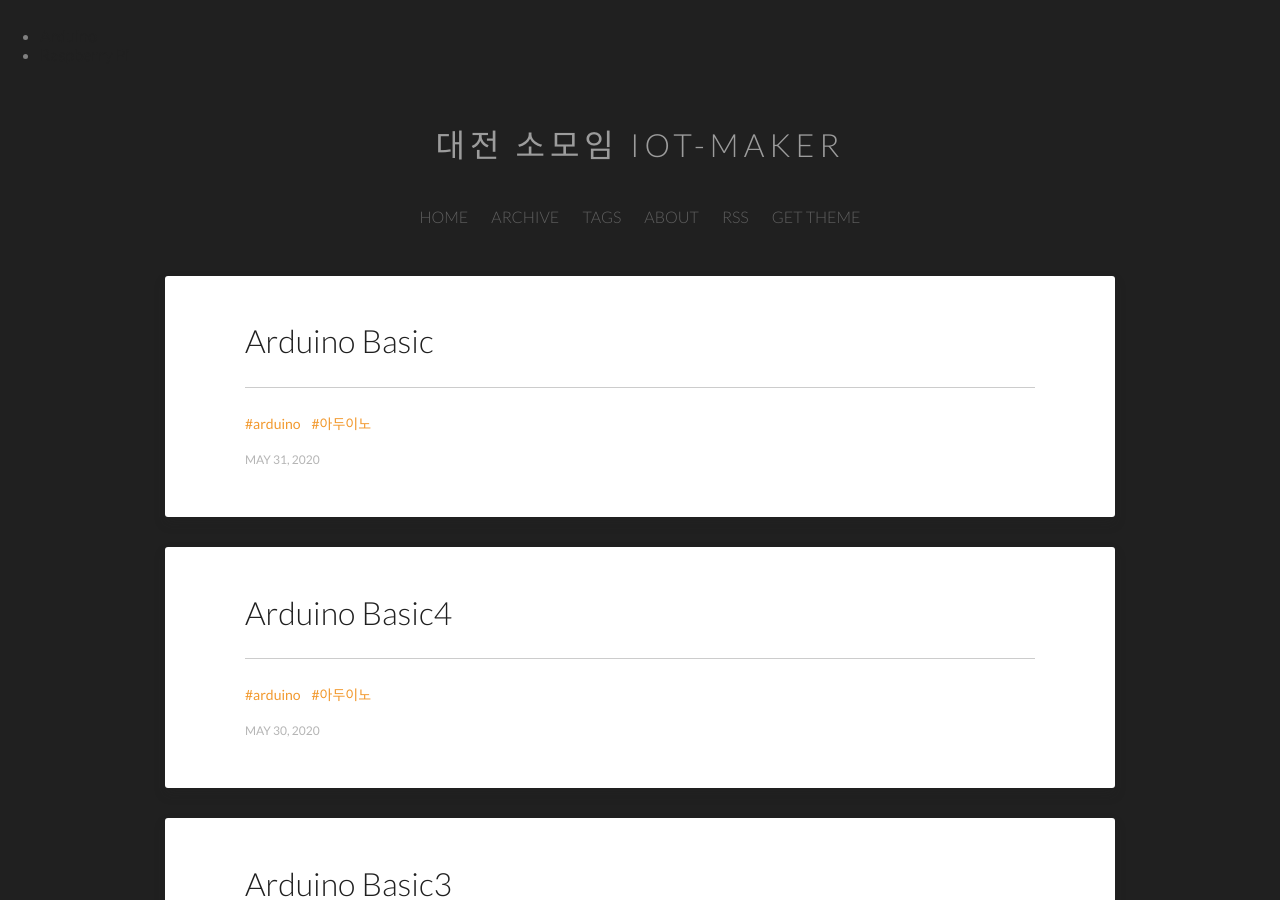
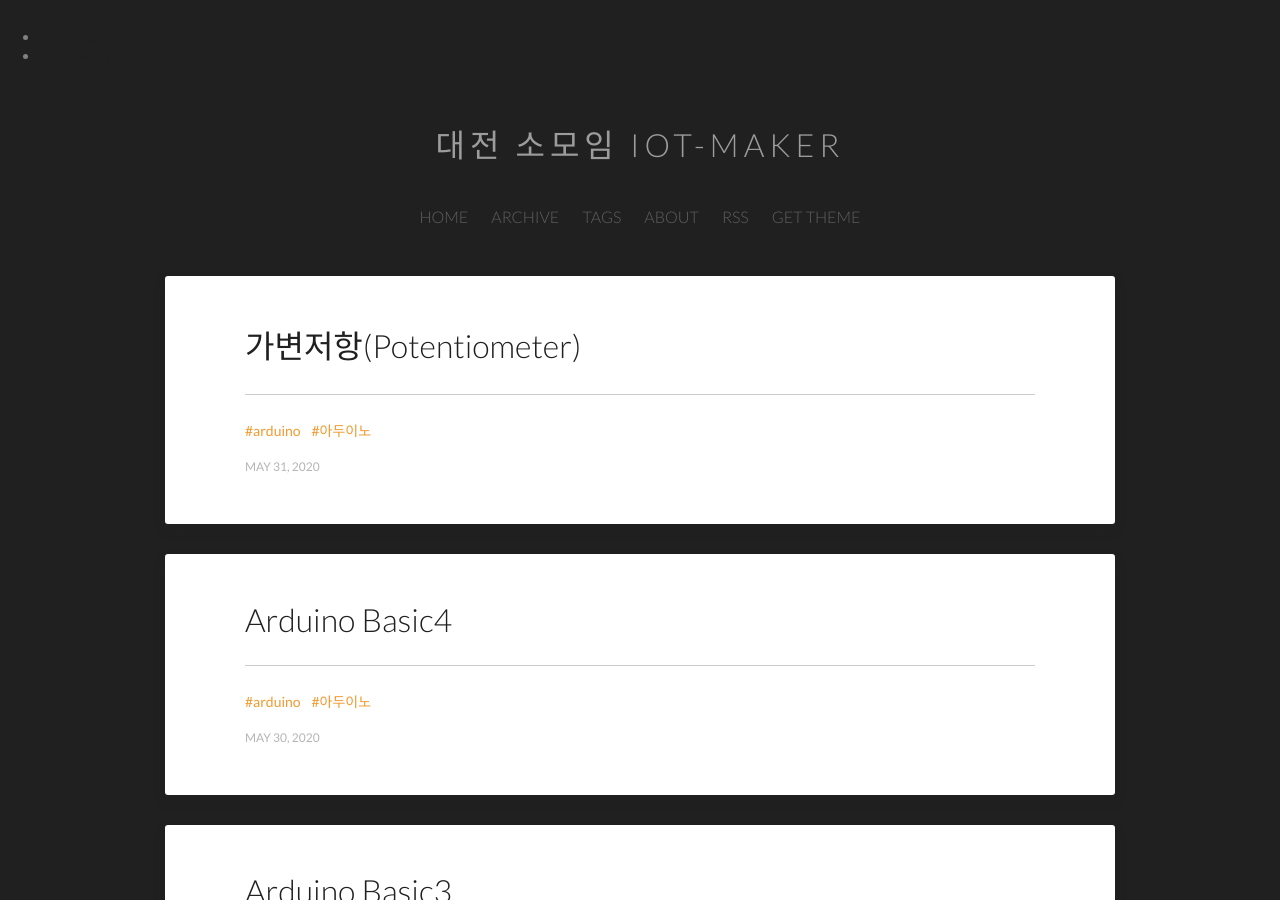
Before and after one commit to iot-maker-korea/blog_old, a Jekyll site: the page built from index.html, in a window 1280 px wide and 900 px high. Built offline with Jekyll 4.4.1, drawn with Linux system fonts in a browser that asks for light colours; the list of posts is cut into pages by our own code.

Commit message:
Update 2020-05-31-Potentiometer.md

```diff
--- a/_posts/embedded/Arduino/2020-05-31-Potentiometer.md
+++ b/_posts/embedded/Arduino/2020-05-31-Potentiometer.md
@@ -1,6 +1,6 @@
 ---
 layout: post
-title: Arduino Basic
+title: 가변저항(Potentiometer)
 comments: true
 category: [Arduino]
 tags: [arduino,아두이노]
```
